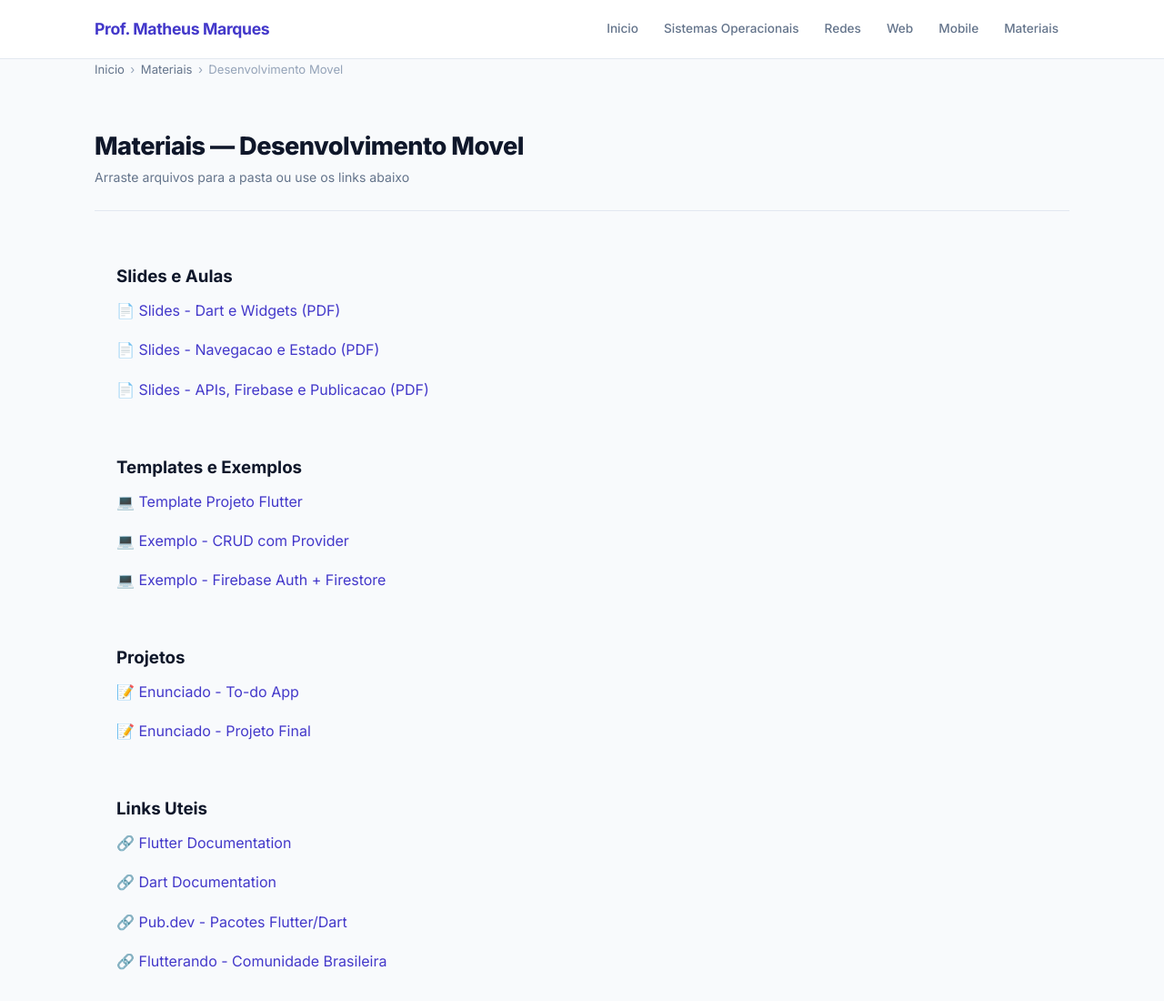
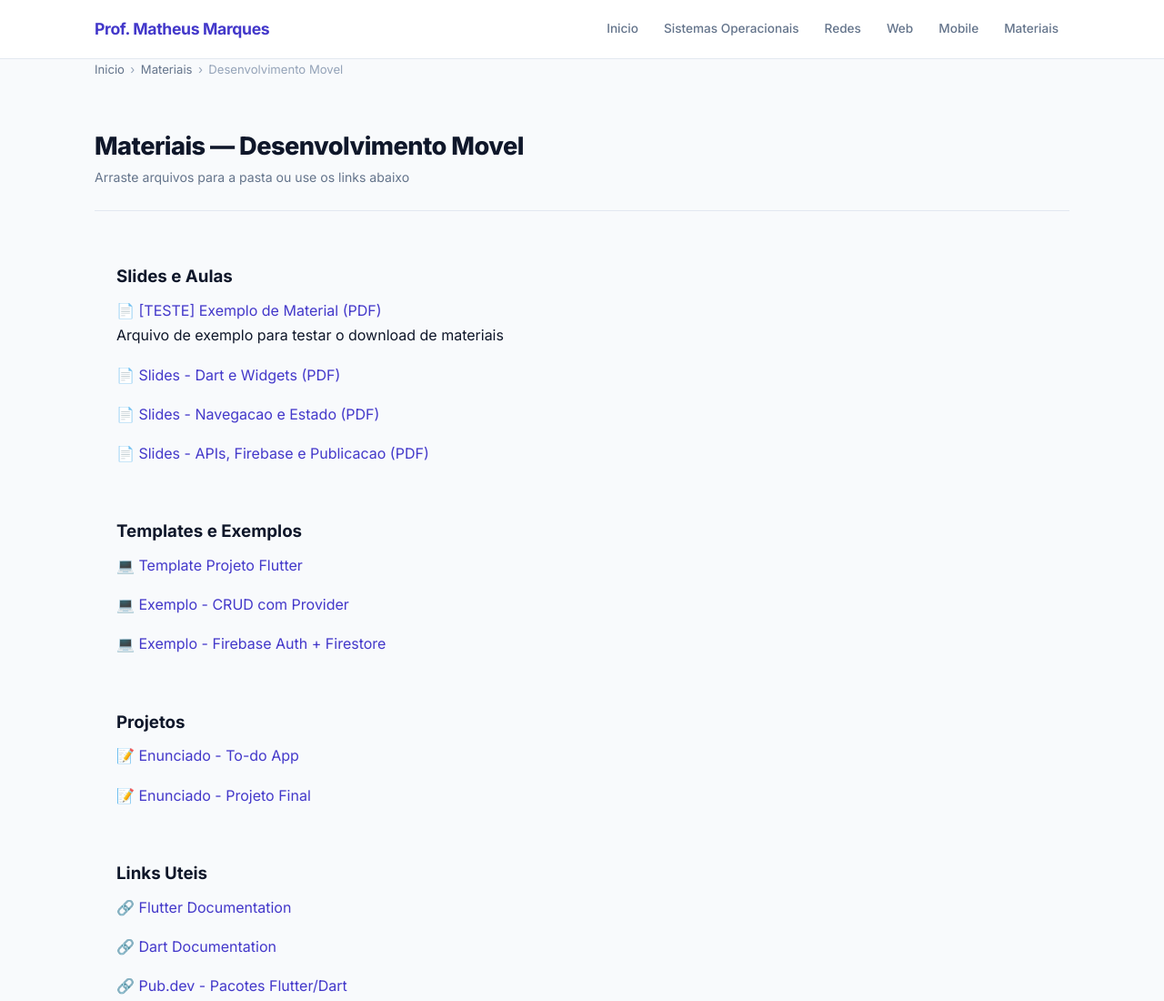
Before and after one commit to marquesmatheus/profmatheus, a plain HTML site: page materiais/mobile.html in a window 1280 px wide. Shown: the top 1100 px of the page at 91% size. Drawn offline with Linux system fonts and the light colour scheme.

Commit message:
Adiciona PDF de teste para demonstracao de materiais

```diff
--- a/materiais/mobile.html
+++ b/materiais/mobile.html
@@ -40,6 +40,10 @@
 
     <div class="semana" style="padding:1.5rem">
       <h3>Slides e Aulas</h3>
+      <div class="aula" style="padding:.5rem 0">
+        &#128196; <a href="/profmatheus/materiais/teste.pdf" target="_blank" style="color:var(--primary);text-decoration:none">[TESTE] Exemplo de Material (PDF)</a>
+        <div class="desc">Arquivo de exemplo para testar o download de materiais</div>
+      </div>
       <div class="aula" style="padding:.5rem 0">
         &#128196; <a href="#" style="color:var(--primary);text-decoration:none">Slides - Dart e Widgets (PDF)</a>
       </div>
```
Also changed, not shown: materiais/desenvolvimento-web.html (+4 -0 lines), materiais/redes-de-computadores.html (+4 -0 lines), materiais/sistemas-operacionais.html (+4 -0 lines), 2 other files.
